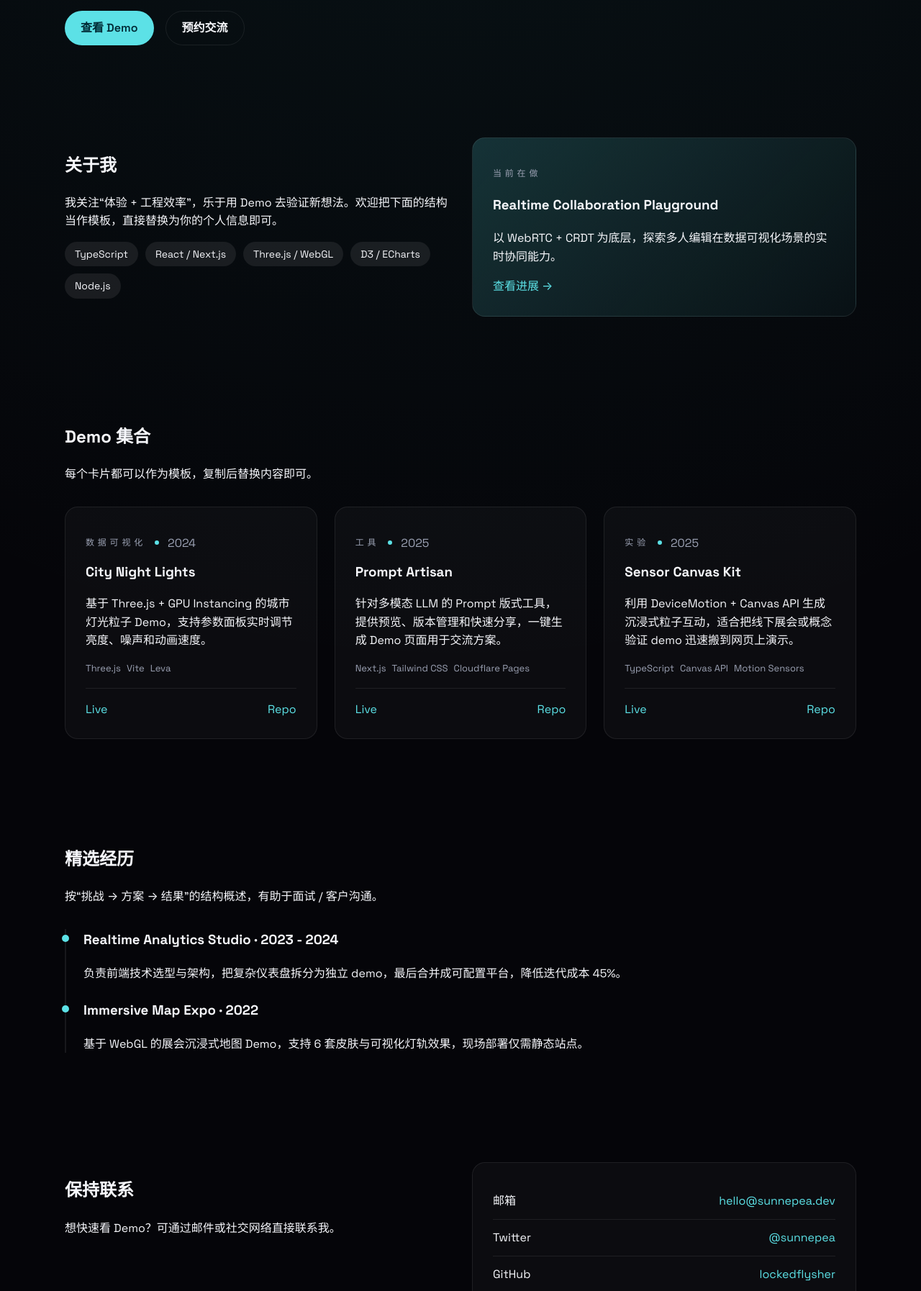
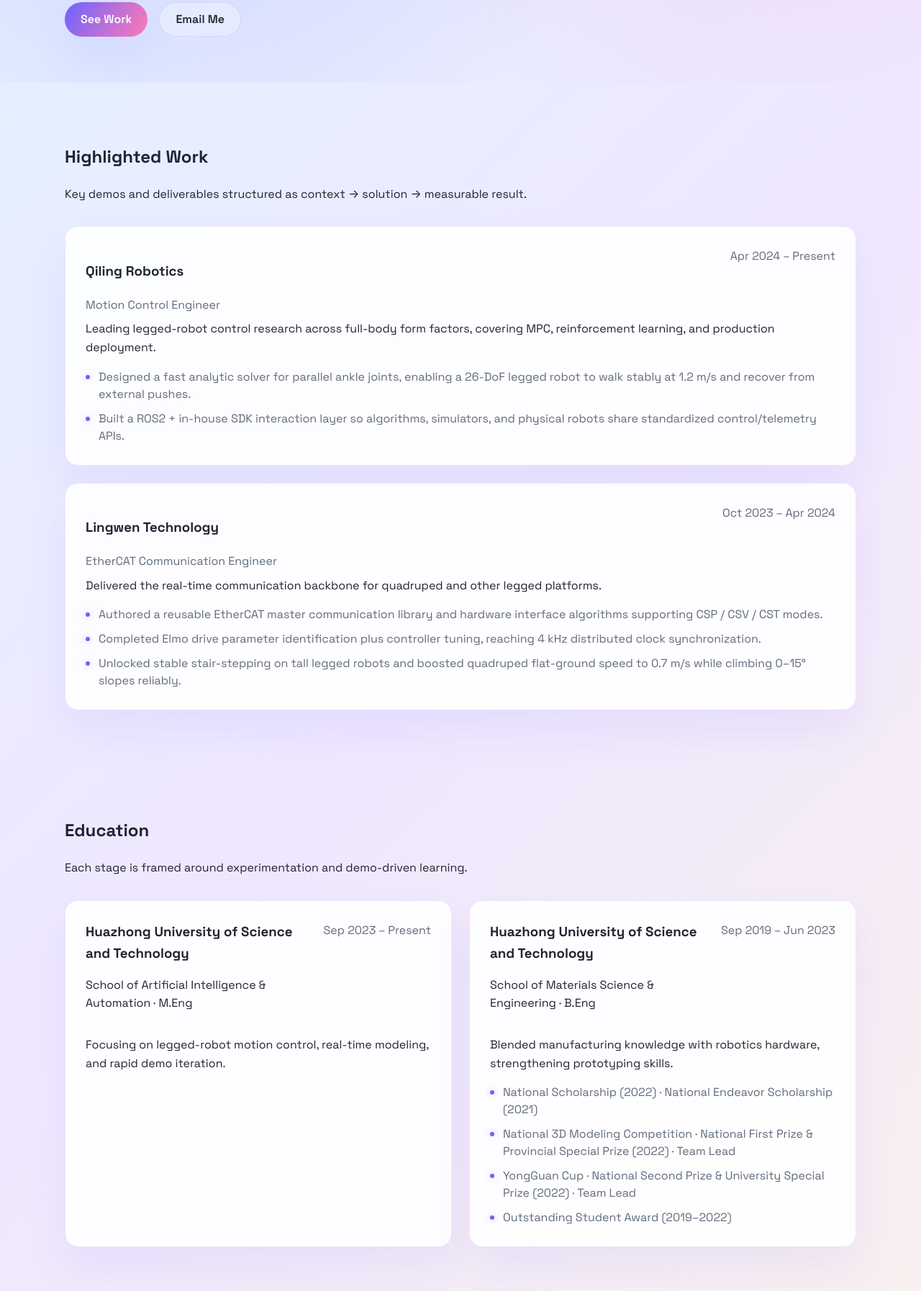
Before and after one commit to LockedFlysher/lockedflysher.github.io, a plain HTML site: page index.html in a window 1280 px wide. Shown: the part 583-2377 px from the top of the page at 72% size. Drawn offline with Linux system fonts and the light colour scheme.

Commit message:
basic parts finished

```diff
--- a/assets/css/main.css
+++ b/assets/css/main.css
@@ -1,12 +1,16 @@
 :root {
-  --bg: #050509;
-  --card: rgba(255, 255, 255, 0.03);
-  --card-border: rgba(255, 255, 255, 0.08);
-  --text: #f6f7fb;
-  --muted: #9ba1b3;
-  --accent: #5ce1e6;
-  --accent-strong: #36cfc9;
+  --bg: #f5f7fb;
+  --bg-gradient: linear-gradient(135deg, #dff4ff 0%, #f0e7ff 45%, #fff6e5 100%);
+  --card: rgba(255, 255, 255, 0.9);
+  --card-border: rgba(99, 102, 241, 0.15);
+  --text: #1f2432;
+  --muted: #5f6c7b;
+  --accent: #6c63ff;
+  --accent-strong: #ff7ab6;
+  --shadow: 0 30px 60px rgba(91, 90, 255, 0.08);
   --radius: 18px;
+  --pointer-x: 50vw;
+  --pointer-y: 50vh;
   font-family: 'Space Grotesk', system-ui, -apple-system, BlinkMacSystemFont, 'Segoe UI', sans-serif;
 }
 
@@ -16,10 +20,28 @@
 
 body {
   margin: 0;
-  background: radial-gradient(circle at top, rgba(54, 207, 201, 0.08), transparent 55%), var(--bg);
+  background: var(--bg-gradient);
   color: var(--text);
   font-size: 16px;
   line-height: 1.6;
+  position: relative;
+  overflow-x: hidden;
+}
+
+body::before {
+  content: '';
+  position: fixed;
+  inset: 0;
+  pointer-events: none;
+  background: radial-gradient(
+      circle at var(--pointer-x) var(--pointer-y),
+      rgba(108, 99, 255, 0.25),
+      transparent 45%
+    ),
+    radial-gradient(circle at 70% 10%, rgba(255, 122, 182, 0.15), transparent 60%);
+  mix-blend-mode: soft-light;
+  z-index: 0;
+  transition: background 0.25s ease;
 }
 
 a {
@@ -40,6 +62,8 @@ img {
   width: min(1100px, 90vw);
   margin: 0 auto;
   padding: 64px 0;
+  position: relative;
+  z-index: 1;
 }
 
 .flex-between {
@@ -51,9 +75,10 @@ img {
 .site-header {
   position: sticky;
   top: 0;
-  backdrop-filter: blur(14px);
-  background: rgba(5, 5, 9, 0.75);
-  border-bottom: 1px solid var(--card-border);
+  backdrop-filter: blur(18px);
+  background: rgba(255, 255, 255, 0.8);
+  border-bottom: 1px solid rgba(255, 255, 255, 0.4);
+  box-shadow: 0 10px 30px rgba(15, 23, 42, 0.08);
   z-index: 99;
 }
 
@@ -68,29 +93,34 @@ img {
 .logo {
   font-weight: 700;
   letter-spacing: 0.08em;
+  color: #0f172a;
 }
 
 .btn {
   padding: 10px 22px;
   border-radius: 999px;
   border: none;
-  background: var(--accent);
-  color: #002b36;
+  background: linear-gradient(120deg, var(--accent), var(--accent-strong));
+  color: #fff;
   font-weight: 600;
   display: inline-flex;
   align-items: center;
   gap: 6px;
+  box-shadow: var(--shadow);
 }
 
 .btn.ghost {
-  background: transparent;
+  background: rgba(255, 255, 255, 0.3);
   border: 1px solid var(--card-border);
   color: var(--text);
+  box-shadow: none;
 }
 
 .hero {
-  padding-top: 120px;
+  padding-top: 140px;
   padding-bottom: 0;
+  background: radial-gradient(circle at 20% 20%, rgba(108, 99, 255, 0.2), transparent 55%),
+    radial-gradient(circle at 80% 10%, rgba(255, 122, 182, 0.18), transparent 50%);
 }
 
 .eyebrow {
@@ -124,10 +154,11 @@ img {
   border-radius: var(--radius);
   background: var(--card);
   border: 1px solid var(--card-border);
+  box-shadow: var(--shadow);
 }
 
 .highlight {
-  background: linear-gradient(135deg, rgba(92, 225, 230, 0.18), rgba(92, 225, 230, 0.04));
+  background: linear-gradient(140deg, rgba(108, 99, 255, 0.15), rgba(255, 122, 182, 0.1));
 }
 
 .tag-list {
@@ -139,10 +170,42 @@ img {
 }
 
 .tag-list li {
-  background: rgba(255, 255, 255, 0.08);
+  background: rgba(108, 99, 255, 0.08);
   padding: 6px 14px;
   border-radius: 999px;
   font-size: 14px;
+  color: var(--text);
+}
+
+.info-grid {
+  list-style: none;
+  padding: 0;
+  margin: 32px 0 0;
+  display: grid;
+  grid-template-columns: repeat(auto-fit, minmax(200px, 1fr));
+  gap: 18px;
+}
+
+.info-grid li {
+  padding: 16px;
+  border-radius: var(--radius);
+  background: rgba(255, 255, 255, 0.9);
+  border: 1px solid rgba(15, 23, 42, 0.05);
+  box-shadow: var(--shadow);
+}
+
+.info-grid span {
+  display: block;
+  font-size: 12px;
+  letter-spacing: 0.2em;
+  color: var(--muted);
+  text-transform: uppercase;
+}
+
+.info-grid strong {
+  display: block;
+  font-size: 18px;
+  margin-top: 6px;
 }
 
 .section-heading {
@@ -188,9 +251,101 @@ img {
 .project-links {
   display: flex;
   justify-content: space-between;
-  border-top: 1px solid var(--card-border);
+  border-top: 1px solid rgba(15, 23, 42, 0.08);
   margin-top: 16px;
   padding-top: 16px;
+}
+
+.detail-list {
+  list-style: none;
+  padding: 0;
+  margin: 16px 0 0;
+  display: flex;
+  flex-direction: column;
+  gap: 10px;
+}
+
+.detail-list li {
+  position: relative;
+  padding-left: 18px;
+  color: var(--muted);
+  line-height: 1.5;
+}
+
+.detail-list li::before {
+  content: '';
+  position: absolute;
+  width: 6px;
+  height: 6px;
+  border-radius: 50%;
+  background: var(--accent);
+  left: 0;
+  top: 9px;
+  box-shadow: 0 0 10px rgba(108, 99, 255, 0.4);
+}
+
+.edu-list {
+  display: grid;
+  grid-template-columns: repeat(auto-fit, minmax(320px, 1fr));
+  gap: 24px;
+}
+
+.edu-card h3 {
+  margin: 0;
+}
+
+.edu-meta {
+  display: flex;
+  justify-content: space-between;
+  gap: 16px;
+  align-items: flex-start;
+}
+
+.edu-meta span {
+  color: var(--muted);
+  white-space: nowrap;
+}
+
+.experience-list {
+  display: flex;
+  flex-direction: column;
+  gap: 24px;
+}
+
+.experience-card header {
+  display: flex;
+  justify-content: space-between;
+  align-items: flex-start;
+  gap: 16px;
+}
+
+.experience-card header span,
+.experience-card header p {
+  color: var(--muted);
+  margin: 0;
+}
+
+.experience-card p {
+  margin: 8px 0 0;
+}
+
+.skill-grid {
+  display: grid;
+  grid-template-columns: repeat(auto-fit, minmax(260px, 1fr));
+  gap: 24px;
+}
+
+.skill-card ul {
+  list-style: none;
+  padding: 0;
+  margin: 16px 0 0;
+  display: flex;
+  flex-direction: column;
+  gap: 8px;
+}
+
+.skill-card li {
+  color: var(--muted);
 }
 
 .timeline {
@@ -227,13 +382,62 @@ img {
   display: flex;
   justify-content: space-between;
   padding: 12px 0;
-  border-bottom: 1px solid var(--card-border);
+  border-bottom: 1px solid rgba(15, 23, 42, 0.08);
+}
+
+.click-pulse {
+  position: fixed;
+  width: 18px;
+  height: 18px;
+  border-radius: 50%;
+  pointer-events: none;
+  background: radial-gradient(circle, rgba(255, 255, 255, 0.9), rgba(108, 99, 255, 0.2));
+  transform: translate(-50%, -50%);
+  animation: pulse 0.6s ease-out forwards;
+  mix-blend-mode: screen;
+  z-index: 10;
+}
+
+@keyframes pulse {
+  from {
+    opacity: 1;
+    transform: translate(-50%, -50%) scale(0.4);
+  }
+  to {
+    opacity: 0;
+    transform: translate(-50%, -50%) scale(2.5);
+  }
+}
+
+.contact-mini {
+  list-style: none;
+  padding: 0;
+  margin: 0;
+  display: flex;
+  flex-direction: column;
+  gap: 12px;
+}
+
+.contact-mini li {
+  display: flex;
+  justify-content: space-between;
+  gap: 12px;
+  border-bottom: 1px solid rgba(255, 255, 255, 0.3);
+  padding-bottom: 8px;
+}
+
+.contact-mini span {
+  color: var(--muted);
+  letter-spacing: 0.1em;
+  text-transform: uppercase;
 }
 
 .site-footer {
   text-align: center;
   color: var(--muted);
   padding-bottom: 48px;
+  background: rgba(255, 255, 255, 0.6);
+  border-top: 1px solid rgba(15, 23, 42, 0.05);
 }
 
 @media (max-width: 640px) {
--- a/assets/js/main.js
+++ b/assets/js/main.js
@@ -15,3 +15,24 @@ document.querySelectorAll('a[href^="#"]').forEach((anchor) => {
     }
   });
 });
+
+// Pointer-driven glow
+const root = document.documentElement;
+const handlePointerMove = (event) => {
+  root.style.setProperty('--pointer-x', `${event.clientX}px`);
+  root.style.setProperty('--pointer-y', `${event.clientY}px`);
+};
+
+window.addEventListener('pointermove', handlePointerMove);
+
+// Click pulse effect
+window.addEventListener('click', (event) => {
+  const pulse = document.createElement('span');
+  pulse.className = 'click-pulse';
+  pulse.style.left = `${event.clientX}px`;
+  pulse.style.top = `${event.clientY}px`;
+  document.body.appendChild(pulse);
+  setTimeout(() => {
+    pulse.remove();
+  }, 600);
+});
--- a/index.html
+++ b/index.html
@@ -3,8 +3,8 @@
   <head>
     <meta charset="UTF-8" />
     <meta name="viewport" content="width=device-width, initial-scale=1" />
-    <title>SunnePea · Demo 展示</title>
-    <meta name="description" content="SunnePea 的个人作品与 Demo 集合。" />
+    <title>SunnyPea · Robotics Demo Portfolio</title>
+    <meta name="description" content="SunnyPea · Robotics motion control engineer · Selected demos and experience for GitHub Pages." />
     <link rel="preconnect" href="https://fonts.googleapis.com" />
     <link rel="preconnect" href="https://fonts.gstatic.com" crossorigin />
     <link
@@ -16,13 +16,13 @@
   <body>
     <header class="site-header" id="top">
       <div class="container flex-between">
-        <a class="logo" href="#top">SunnePea</a>
+        <a class="logo" href="#top">SunnyPea</a>
         <nav>
           <ul>
-            <li><a href="#about">关于</a></li>
-            <li><a href="#projects">Demo</a></li>
-            <li><a href="#experience">经历</a></li>
-            <li><a href="#contact">联系</a></li>
+            <li><a href="#experience">Work</a></li>
+            <li><a href="#education">Education</a></li>
+            <li><a href="#skills">Skills</a></li>
+            <li><a href="#contact">Contact</a></li>
           </ul>
         </nav>
         <a class="btn ghost" href="https://github.com/lockedflysher" target="_blank" rel="noreferrer">GitHub</a>
@@ -32,116 +32,14 @@
     <main>
       <section class="hero">
         <div class="container">
-          <p class="eyebrow">Hello, I'm</p>
-          <h1>SunnePea · 前端 & 可视化工程师</h1>
+          <p class="eyebrow">Students until the last sunrise</p>
+          <h1>SunnyPea · Robotics Motion Control Engineer</h1>
           <p class="lede">
-            这里收集了我近期的 Demo / Side Project，覆盖 WebGL、数据可视化、交互体验以及工具链小实验。
-            每个模块都包含简短介绍、技术栈、在线地址与仓库链接，方便快速浏览与复用。
+            Building motion control, MPC + reinforcement learning pipelines, and real-time communication stacks for legged robots.
           </p>
           <div class="cta-group">
-            <a class="btn" href="#projects">查看 Demo</a>
-            <a class="btn ghost" href="mailto:hello@sunnepea.dev">预约交流</a>
-          </div>
-        </div>
-      </section>
-
-      <section class="about" id="about">
-        <div class="container grid-two">
-          <div>
-            <h2>关于我</h2>
-            <p>
-              我关注“体验 + 工程效率”，乐于用 Demo 去验证新想法。欢迎把下面的结构当作模板，直接替换为你的个人信息即可。
-            </p>
-            <ul class="tag-list">
-              <li>TypeScript</li>
-              <li>React / Next.js</li>
-              <li>Three.js / WebGL</li>
-              <li>D3 / ECharts</li>
-              <li>Node.js</li>
-            </ul>
-          </div>
-          <div class="card highlight">
-            <p class="eyebrow">当前在做</p>
-            <h3>Realtime Collaboration Playground</h3>
-            <p>
-              以 WebRTC + CRDT 为底层，探索多人编辑在数据可视化场景的实时协同能力。
-            </p>
-            <a class="text-link" href="https://github.com/lockedflysher" target="_blank" rel="noreferrer"
-              >查看进展 →</a
-            >
-          </div>
-        </div>
-      </section>
-
-      <section class="projects" id="projects">
-        <div class="container">
-          <div class="section-heading">
-            <h2>Demo 集合</h2>
-            <p>每个卡片都可以作为模板，复制后替换内容即可。</p>
-          </div>
-          <div class="project-list">
-            <article class="project-card">
-              <div class="project-meta">
-                <p class="eyebrow">数据可视化</p>
-                <span class="dot"></span>
-                <span>2024</span>
-              </div>
-              <h3>City Night Lights</h3>
-              <p>
-                基于 Three.js + GPU Instancing 的城市灯光粒子 Demo，支持参数面板实时调节亮度、噪声和动画速度。
-              </p>
-              <ul class="stack">
-                <li>Three.js</li>
-                <li>Vite</li>
-                <li>Leva</li>
-              </ul>
-              <div class="project-links">
-                <a href="https://demo.sunnepea.dev/city" target="_blank" rel="noreferrer">Live</a>
-                <a href="https://github.com/lockedflysher/city-night-lights" target="_blank" rel="noreferrer">Repo</a>
-              </div>
-            </article>
-
-            <article class="project-card">
-              <div class="project-meta">
-                <p class="eyebrow">工具</p>
-                <span class="dot"></span>
-                <span>2025</span>
-              </div>
-              <h3>Prompt Artisan</h3>
-              <p>
-                针对多模态 LLM 的 Prompt 版式工具，提供预览、版本管理和快速分享，一键生成 Demo 页面用于交流方案。
-              </p>
-              <ul class="stack">
-                <li>Next.js</li>
-                <li>Tailwind CSS</li>
-                <li>Cloudflare Pages</li>
-              </ul>
-              <div class="project-links">
-                <a href="https://demo.sunnepea.dev/prompt" target="_blank" rel="noreferrer">Live</a>
-                <a href="https://github.com/lockedflysher/prompt-artisan" target="_blank" rel="noreferrer">Repo</a>
-              </div>
-            </article>
-
-            <article class="project-card">
-              <div class="project-meta">
-                <p class="eyebrow">实验</p>
-                <span class="dot"></span>
-                <span>2025</span>
-              </div>
-              <h3>Sensor Canvas Kit</h3>
-              <p>
-                利用 DeviceMotion + Canvas API 生成沉浸式粒子互动，适合把线下展会或概念验证 demo 迅速搬到网页上演示。
-              </p>
-              <ul class="stack">
-                <li>TypeScript</li>
-                <li>Canvas API</li>
-                <li>Motion Sensors</li>
-              </ul>
-              <div class="project-links">
-                <a href="https://demo.sunnepea.dev/sensors" target="_blank" rel="noreferrer">Live</a>
-                <a href="https://github.com/lockedflysher/sensor-canvas" target="_blank" rel="noreferrer">Repo</a>
-              </div>
-            </article>
+            <a class="btn" href="#experience">See Work</a>
+            <a class="btn ghost" href="mailto:LockedFlysher@qq.com">Email Me</a>
           </div>
         </div>
       </section>
@@ -149,46 +47,137 @@
       <section class="experience" id="experience">
         <div class="container">
           <div class="section-heading">
-            <h2>精选经历</h2>
-            <p>按“挑战 → 方案 → 结果”的结构概述，有助于面试 / 客户沟通。</p>
+            <h2>Highlighted Work</h2>
+            <p>Key demos and deliverables structured as context → solution → measurable result.</p>
           </div>
-          <ol class="timeline">
-            <li>
-              <h3>Realtime Analytics Studio · 2023 - 2024</h3>
-              <p>
-                负责前端技术选型与架构，把复杂仪表盘拆分为独立 demo，最后合并成可配置平台，降低迭代成本 45%。
-              </p>
-            </li>
-            <li>
-              <h3>Immersive Map Expo · 2022</h3>
-              <p>
-                基于 WebGL 的展会沉浸式地图 Demo，支持 6 套皮肤与可视化灯轨效果，现场部署仅需静态站点。
-              </p>
-            </li>
-          </ol>
+          <div class="experience-list">
+            <article class="card experience-card">
+              <header>
+                <div>
+                  <h3>Qiling Robotics</h3>
+                  <p>Motion Control Engineer</p>
+                </div>
+                <span>Apr 2024 – Present</span>
+              </header>
+              <p>Leading legged-robot control research across full-body form factors, covering MPC, reinforcement learning, and production deployment.</p>
+              <ul class="detail-list">
+                <li>Designed a fast analytic solver for parallel ankle joints, enabling a 26-DoF legged robot to walk stably at 1.2 m/s and recover from external pushes.</li>
+                <li>Built a ROS2 + in-house SDK interaction layer so algorithms, simulators, and physical robots share standardized control/telemetry APIs.</li>
+              </ul>
+            </article>
+
+            <article class="card experience-card">
+              <header>
+                <div>
+                  <h3>Lingwen Technology</h3>
+                  <p>EtherCAT Communication Engineer</p>
+                </div>
+                <span>Oct 2023 – Apr 2024</span>
+              </header>
+              <p>Delivered the real-time communication backbone for quadruped and other legged platforms.</p>
+              <ul class="detail-list">
+                <li>Authored a reusable EtherCAT master communication library and hardware interface algorithms supporting CSP / CSV / CST modes.</li>
+                <li>Completed Elmo drive parameter identification plus controller tuning, reaching 4 kHz distributed clock synchronization.</li>
+                <li>Unlocked stable stair-stepping on tall legged robots and boosted quadruped flat-ground speed to 0.7 m/s while climbing 0–15° slopes reliably.</li>
+              </ul>
+            </article>
+          </div>
+        </div>
+      </section>
+
+
+      <section class="education" id="education">
+        <div class="container">
+          <div class="section-heading">
+            <h2>Education</h2>
+            <p>Each stage is framed around experimentation and demo-driven learning.</p>
+          </div>
+          <div class="edu-list">
+            <article class="card edu-card">
+              <div class="edu-meta">
+                <div>
+                  <h3>Huazhong University of Science and Technology</h3>
+                  <p>School of Artificial Intelligence & Automation · M.Eng</p>
+                </div>
+                <span>Sep 2023 – Present</span>
+              </div>
+              <p>Focusing on legged-robot motion control, real-time modeling, and rapid demo iteration.</p>
+            </article>
+            <article class="card edu-card">
+              <div class="edu-meta">
+                <div>
+                  <h3>Huazhong University of Science and Technology</h3>
+                  <p>School of Materials Science & Engineering · B.Eng</p>
+                </div>
+                <span>Sep 2019 – Jun 2023</span>
+              </div>
+              <p>Blended manufacturing knowledge with robotics hardware, strengthening prototyping skills.</p>
+              <ul class="detail-list">
+                <li>National Scholarship (2022) · National Endeavor Scholarship (2021)</li>
+                <li>National 3D Modeling Competition · National First Prize & Provincial Special Prize (2022) · Team Lead</li>
+                <li>YongGuan Cup · National Second Prize & University Special Prize (2022) · Team Lead</li>
+                <li>Outstanding Student Award (2019–2022)</li>
+              </ul>
+            </article>
+          </div>
+        </div>
+      </section>
+
+      <section class="skills" id="skills">
+        <div class="container">
+          <div class="section-heading">
+            <h2>Skill Matrix</h2>
+            <p>Tools and domains I use most when crafting robotics demos.</p>
+          </div>
+          <div class="skill-grid">
+            <div class="card skill-card">
+              <h3>System Design</h3>
+              <ul>
+                <li>ROS1 / ROS2 architecture & messaging</li>
+                <li>EtherCAT master software design & scheduling</li>
+                <li>Robot bring-up, sensing & actuator calibration</li>
+              </ul>
+            </div>
+            <div class="card skill-card">
+              <h3>Algorithms & Tooling</h3>
+              <ul>
+                <li>IsaacLab · LeggedGym · OCS2 · CasADi · Pinocchio</li>
+                <li>Gazebo · Mujoco · JAX · OpenVINO</li>
+                <li>Model Predictive Control · Reinforcement Learning · YOLO vision</li>
+              </ul>
+            </div>
+            <div class="card skill-card">
+              <h3>Language & Global Exposure</h3>
+              <ul>
+                <li>CET-4/6 · IELTS 7.0</li>
+                <li>Exchange: University of Warsaw · Imperial College AI Program</li>
+                <li>Cambridge Micro & Nano Materials Exchange</li>
+              </ul>
+            </div>
+          </div>
         </div>
       </section>
 
       <section class="contact" id="contact">
         <div class="container grid-two">
           <div>
-            <h2>保持联系</h2>
-            <p>想快速看 Demo？可通过邮件或社交网络直接联系我。</p>
+            <h2>Contact</h2>
+            <p>Open to exchanging notes on legged locomotion demos, MPC × RL hybrids, or tooling for GitHub-hosted robotics showcases.</p>
           </div>
           <div class="contact-card">
             <ul>
-              <li><span>邮箱</span><a href="mailto:hello@sunnepea.dev">hello@sunnepea.dev</a></li>
-              <li><span>Twitter</span><a href="https://twitter.com/sunnepea" target="_blank" rel="noreferrer">@sunnepea</a></li>
+              <li><span>Email</span><a href="mailto:LockedFlysher@qq.com">LockedFlysher@qq.com</a></li>
               <li><span>GitHub</span><a href="https://github.com/lockedflysher" target="_blank" rel="noreferrer">lockedflysher</a></li>
             </ul>
           </div>
         </div>
       </section>
+
     </main>
 
     <footer class="site-footer">
       <div class="container">
-        <p>© <span id="year"></span> SunnePea · Built with GitHub Pages</p>
+        <p>© <span id="year"></span> SunnyPea · Built with GitHub Pages</p>
       </div>
     </footer>
 
```
